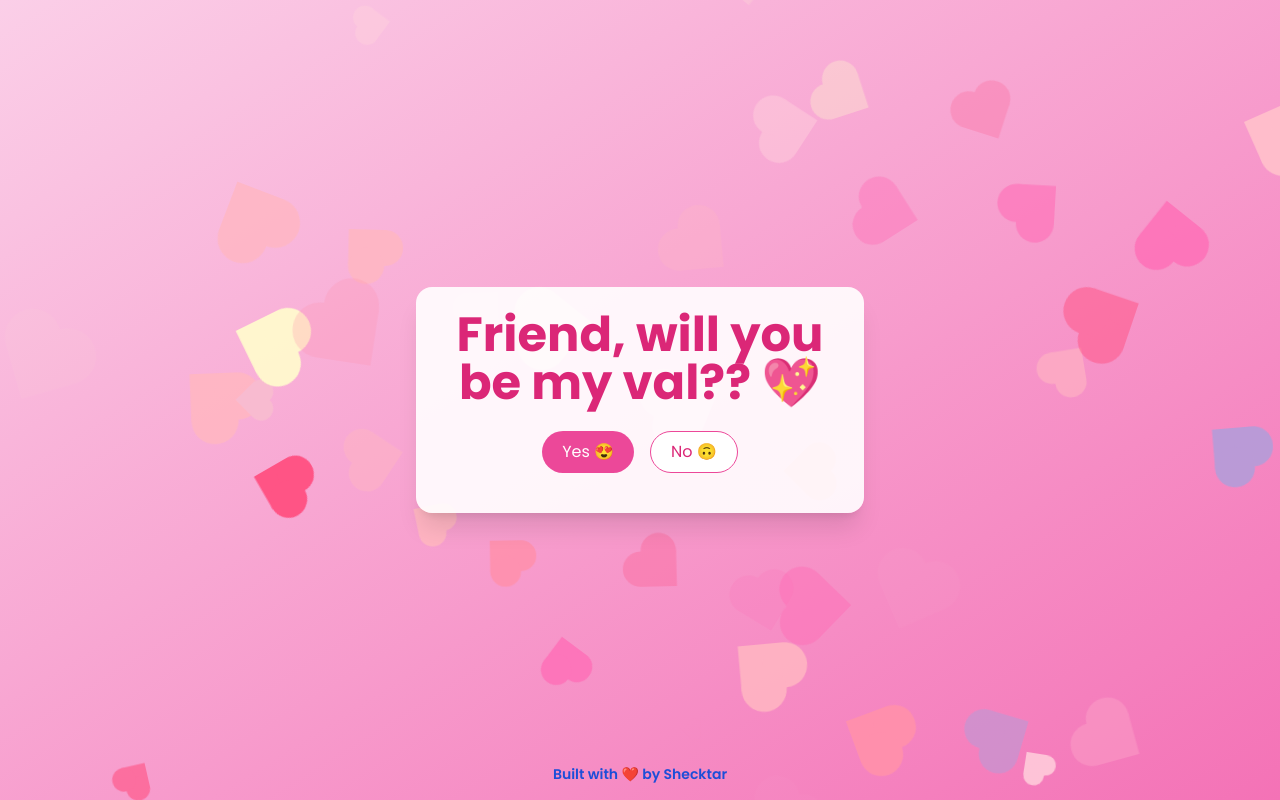
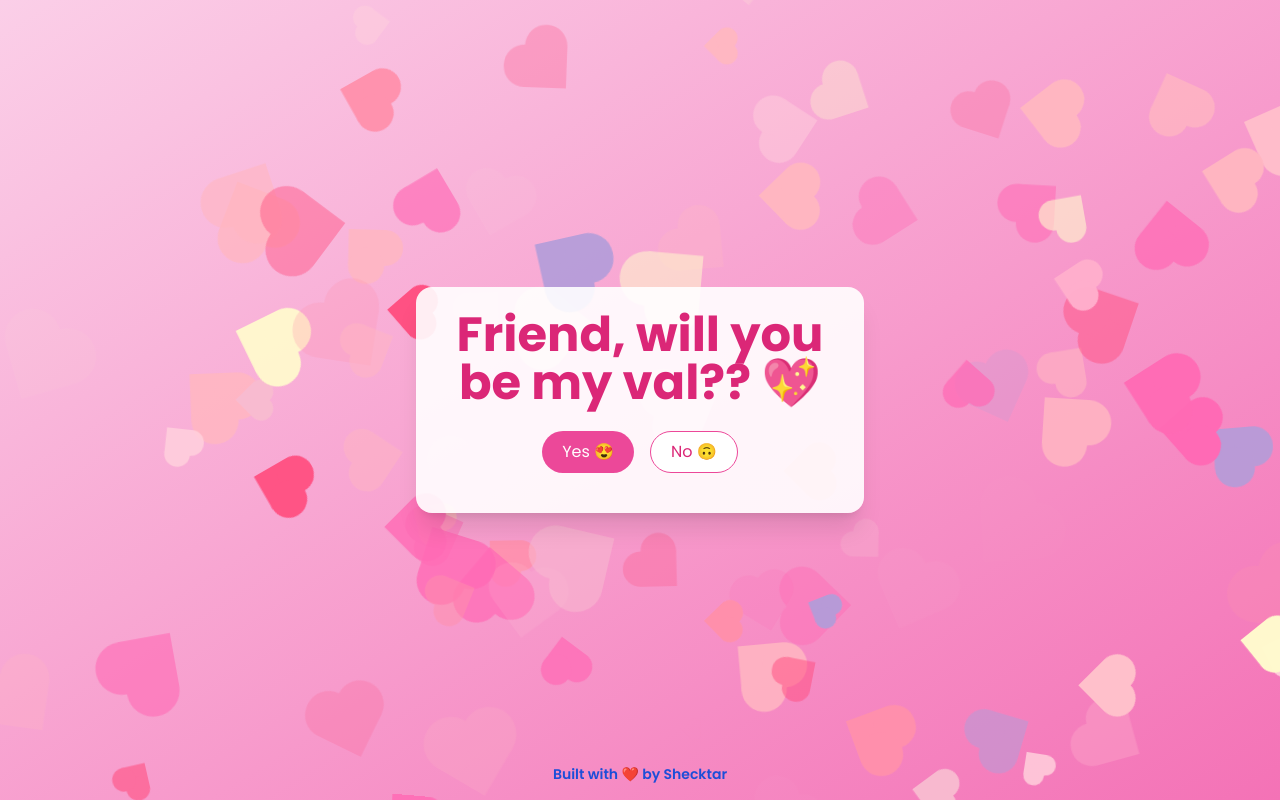
Before and after one commit to Israelshecktar/val, a Next.js app: page / in a window 1280 px wide. Built offline with nearby package versions, Linux system fonts and the light colour scheme.

Commit message:
Increase hearts count in FloatingHearts component and clean up imports in set-name page

```diff
--- a/src/components/FloatingHearts.js
+++ b/src/components/FloatingHearts.js
@@ -4,9 +4,9 @@ import styles from "../styles/FloatingHearts.module.css";
 
 export default function FloatingHearts() {
   // Number of hearts to render
-  const heartsCount = 50;
+  const heartsCount = 100;
 
-  // Some cute pastel/pinkish colors—customize as you like
+  // Some cute pastel/pinkish colors—customize
   const colors = [
     "#FF4F81",
     "#FF8FAB",
--- a/src/pages/index.js
+++ b/src/pages/index.js
@@ -67,7 +67,7 @@ export default function Home() {
         setShowCelebration(true); // Show the celebration pop-up
 
         // 🎶 Play the local music file
-        const loveSong = new Audio("/you are the reason.mp3"); // Ensure this file exists in `public/`
+        const loveSong = new Audio("/you are the reason.mp3");
         loveSong.loop = true; // Keeps playing until stopped
         loveSong.play();
         setAudio(loveSong);
--- a/src/pages/set-name.js
+++ b/src/pages/set-name.js
@@ -1,6 +1,6 @@
 import { useState } from "react";
-import { Copy } from "lucide-react"; // Import copy icon
-import toast, { Toaster } from "react-hot-toast"; // Import react-hot-toast
+import { Copy } from "lucide-react";
+import toast, { Toaster } from "react-hot-toast";
 
 export default function SetNamePage() {
   const [name, setName] = useState("");
```
